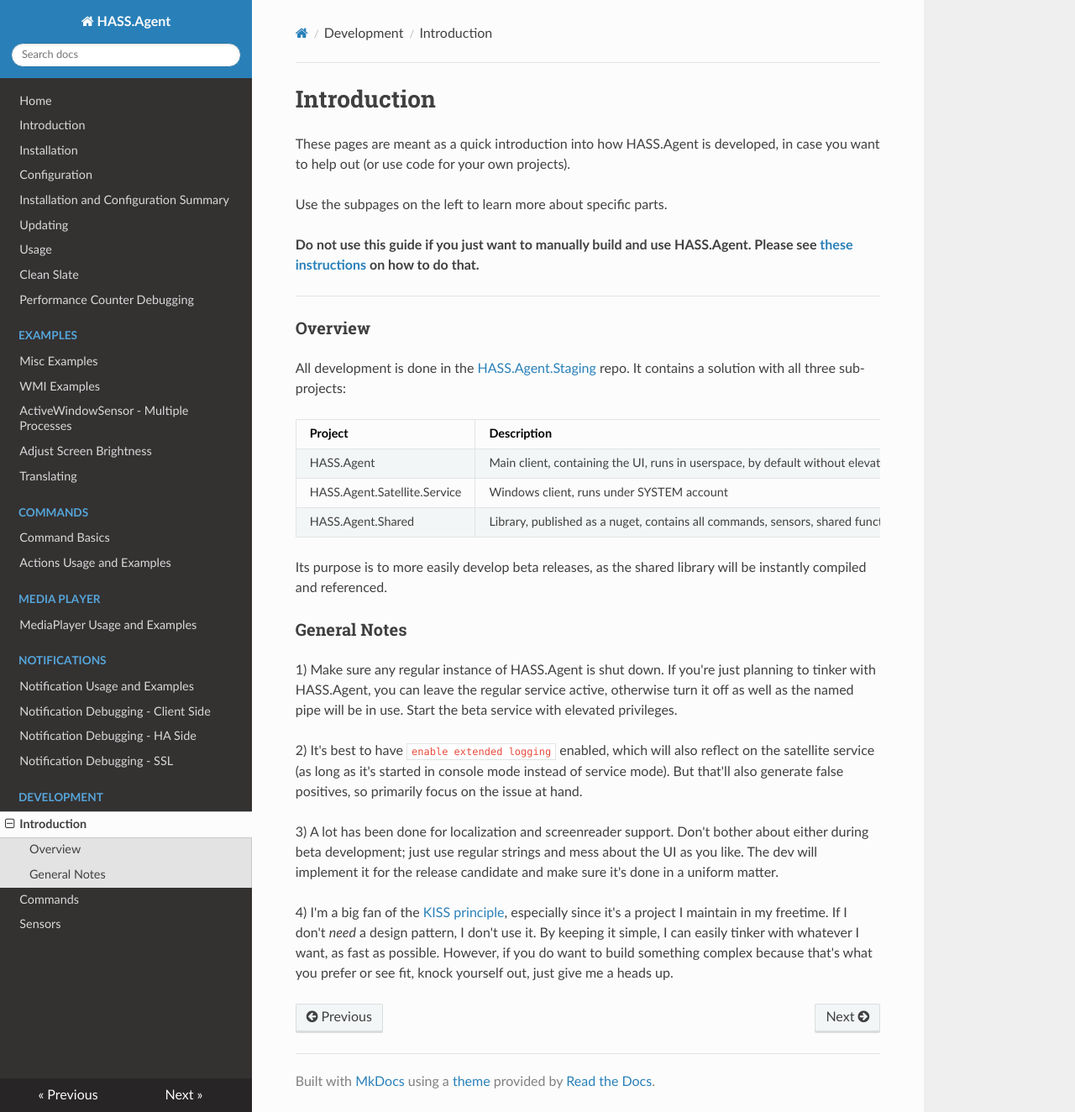
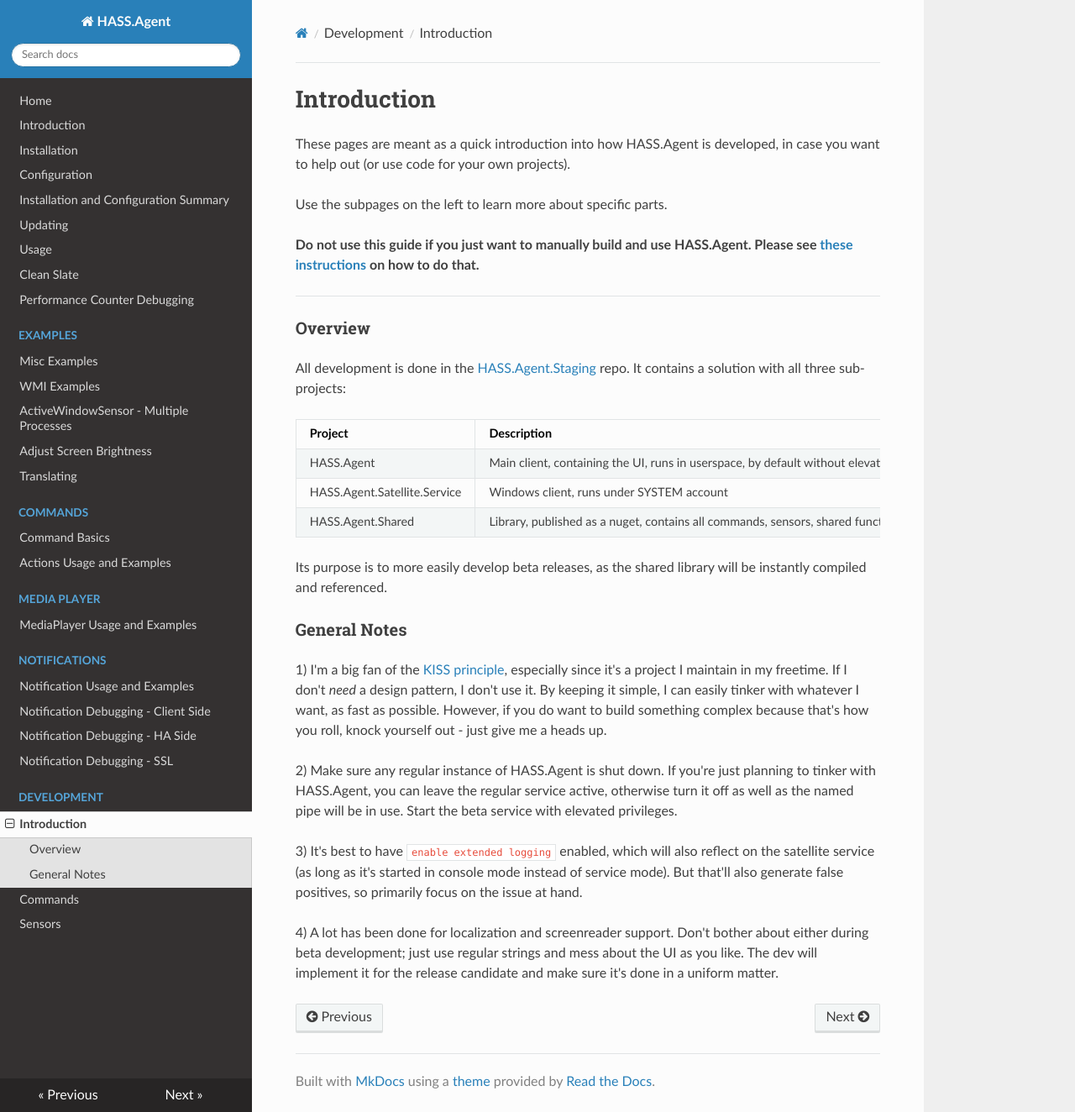
Before and after one commit to LAB02-Admin/HASS.Agent-Docs, an MkDocs documentation site: the page built from docs/development/introduction.md, in a window 1280 px wide and 1324 px high. Shown: the whole window at 84% size. Built offline with MkDocs 1.6.1, drawn with Linux system fonts in a browser that asks for light colours; nearby versions of some CDN libraries.

Commit message:
Update introduction.md

```diff
--- a/docs/development/introduction.md
+++ b/docs/development/introduction.md
@@ -22,10 +22,10 @@
 
 ### General Notes
 
-1) Make sure any regular instance of HASS.Agent is shut down. If you're just planning to tinker with HASS.Agent, you can leave the regular service active, otherwise turn it off as well as the named pipe will be in use. Start the beta service with elevated privileges.
+1) I'm a big fan of the [KISS principle](https://en.wikipedia.org/wiki/KISS_principle), especially since it's a project I maintain in my freetime. If I don't *need* a design pattern, I don't use it. By keeping it simple, I can easily tinker with whatever I want, as fast as possible. However, if you do want to build something complex because that's how you roll, knock yourself out - just give me a heads up.
 
-2) It's best to have `enable extended logging` enabled, which will also reflect on the satellite service (as long as it's started in console mode instead of service mode). But that'll also generate false positives, so primarily focus on the issue at hand.
+2) Make sure any regular instance of HASS.Agent is shut down. If you're just planning to tinker with HASS.Agent, you can leave the regular service active, otherwise turn it off as well as the named pipe will be in use. Start the beta service with elevated privileges.
 
-3) A lot has been done for localization and screenreader support. Don't bother about either during beta development; just use regular strings and mess about the UI as you like. The dev will implement it for the release candidate and make sure it's done in a uniform matter.
+3) It's best to have `enable extended logging` enabled, which will also reflect on the satellite service (as long as it's started in console mode instead of service mode). But that'll also generate false positives, so primarily focus on the issue at hand.
 
-4) I'm a big fan of the [KISS principle](https://en.wikipedia.org/wiki/KISS_principle), especially since it's a project I maintain in my freetime. If I don't *need* a design pattern, I don't use it. By keeping it simple, I can easily tinker with whatever I want, as fast as possible. However, if you do want to build something complex because that's what you prefer or see fit, knock yourself out, just give me a heads up.
+4) A lot has been done for localization and screenreader support. Don't bother about either during beta development; just use regular strings and mess about the UI as you like. The dev will implement it for the release candidate and make sure it's done in a uniform matter.
```
